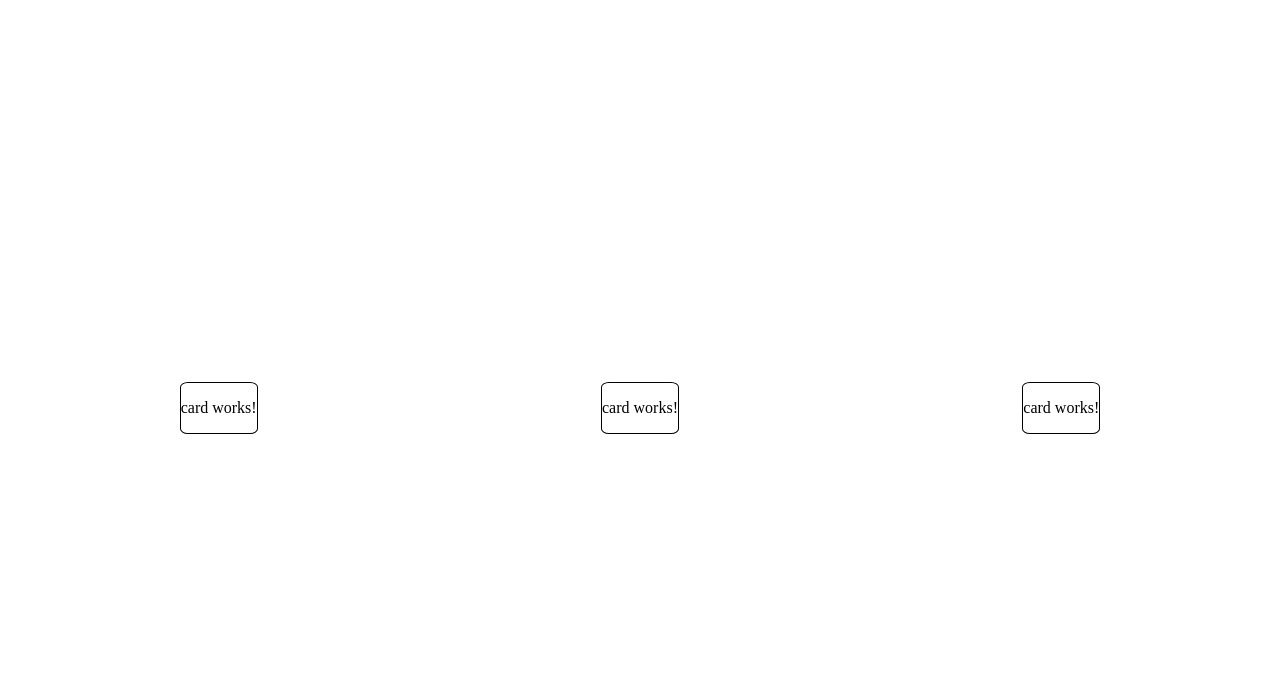
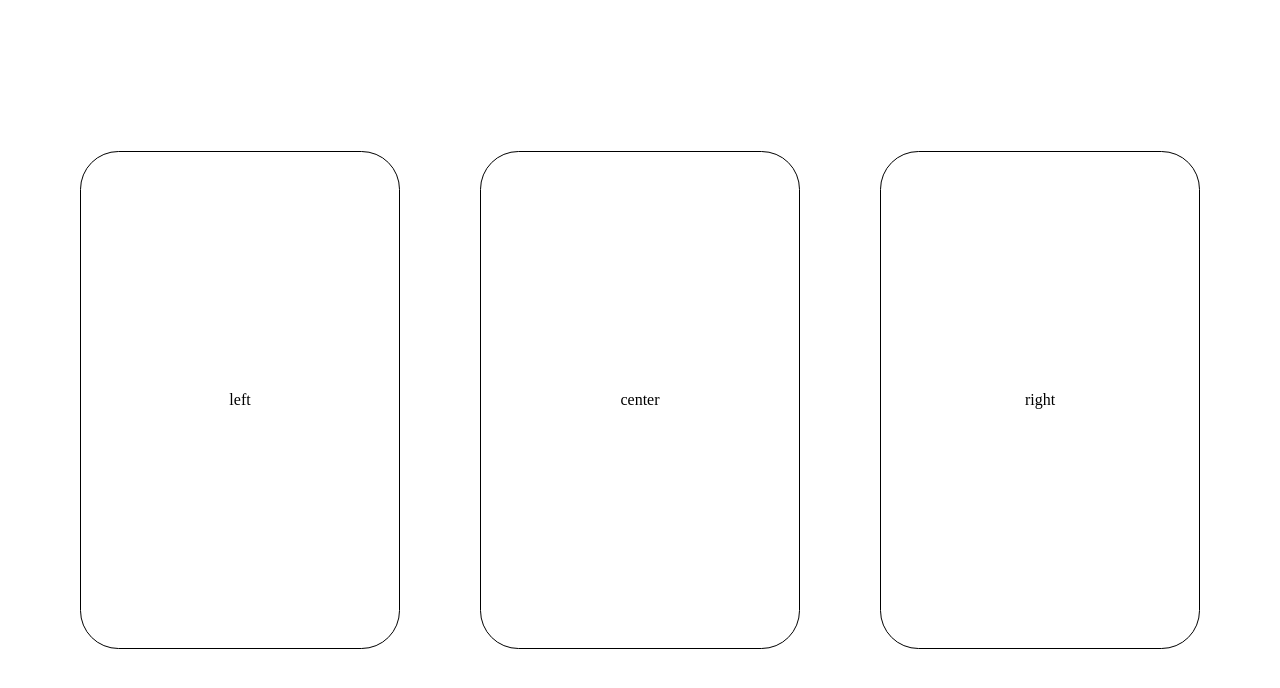
Before and after one commit to m16s/adventure-cards, an Angular app: page / in a window 1280 px wide. Shown: the top 688 px of the page. Built offline with nearby package versions, Linux system fonts and the light colour scheme.

Commit message:
Add basic cards layout

```diff
--- a/src/app/components/card/card.component.html
+++ b/src/app/components/card/card.component.html
@@ -1,3 +1 @@
-<p>
-  card works!
-</p>
+<ng-content></ng-content>
--- a/src/app/components/card/card.component.scss
+++ b/src/app/components/card/card.component.scss
@@ -1,7 +1,3 @@
-// 2.857142857142857
-// w:3 h:4
-
-
 :host {
   display: flex;
   flex-shrink: 0;
@@ -9,13 +5,10 @@
   align-items: center;
   justify-content: center;
   border: 1px solid black;
-  border-radius: 10%;
+  border-radius: 3vh;
 
-  // height: #{100vh * .35 * 1};
-  // width: #{100vh * .285 * 1};
+  @media (min-width: 768px) {
+    border-radius: 3vw;
+  }
 
-  // @media (min-width: 765px) {
-  //   height: #{(100vw / 3.5) * .75};
-  //   width: #{(100vw / 2.85) * .75};
-  // }
 }
--- a/src/app/components/player/player.component.html
+++ b/src/app/components/player/player.component.html
@@ -1,3 +1,8 @@
-<app-card class="card-1"></app-card>
-<app-card class="card-2"></app-card>
-<app-card class="card-3"></app-card>
+<div
+class="player"
+[ngClass]="{ 'player--h': horizontalOrientation }"
+>
+  <app-card class="card card--center">center</app-card>
+  <app-card class="card card--left">left</app-card>
+  <app-card class="card card--right">right</app-card>
+</div>
--- a/src/app/components/player/player.component.scss
+++ b/src/app/components/player/player.component.scss
@@ -1,22 +1,57 @@
-:host {
+$wScaleV: .2 / .35;
+$hScaleV: 1;
+$wScaleH: 1;
+$hScaleH: .35 / .225;
+
+.player {
   display: flex;
-  flex-direction: column;
+  flex-direction: row;
+  flex-wrap: wrap;
+  overflow: hidden;
+
   justify-content: space-around;
+  justify-content: space-evenly;
   align-items: center;
+
   height: 100vh;
+  // height: 90vh;
+  // padding-top: 5vh;
 
-  @media (min-width: 765px) {
+  &--h.player {
     flex-direction: row;
+    flex-wrap: nowrap;
+
+    height: 100vh;
+    margin-top: 0;
+
+    .card {
+      width: #{ (100vw * .25) * $wScaleH };
+      height: #{(100vw * .25) * $hScaleH };
+
+      &--left {
+        order: 0;
+      }
+
+      &--center {
+        order: 1;
+        margin: 0;
+      }
+
+      &--right {
+        order: 2;
+      }
+    }
+  }
+
+  .card {
+    width: #{ (100vh * .35) * $wScaleV };
+    height: #{(100vh * .35) * $hScaleV };
+
+    &--center {
+      margin: 0 50vw;
+      // slightly increased
+      width: #{ (100vh * .35) * $wScaleV };
+      height: #{(100vh * .35) * $hScaleV };
+    }
   }
 }
-
-.card {
-  height: #{100vh * .35 * 1};
-  width: #{100vh * .285 * 1};
-
-  @media (min-width: 765px) {
-    height: #{(100vw / 3.5) * .75};
-    width: #{(100vw / 2.85) * .75};
-  }
-
-}
--- a/src/app/components/player/player.component.ts
+++ b/src/app/components/player/player.component.ts
@@ -1,4 +1,5 @@
 import { Component, OnInit } from '@angular/core';
+import { ViewportService, Orientations } from '../../services/viewport.service';
 
 @Component({
   selector: 'app-player',
@@ -6,8 +7,15 @@ import { Component, OnInit } from '@angular/core';
   styleUrls: ['./player.component.scss']
 })
 export class PlayerComponent implements OnInit {
+  horizontalOrientation = true;
 
-  constructor() { }
+  constructor(
+    private viewport: ViewportService,
+  ) {
+    viewport.viewport$.subscribe(viewport => {
+      this.horizontalOrientation = viewport.orientation === Orientations.Horizontal;
+    });
+  }
 
   ngOnInit() {
   }
--- a/src/app/services/viewport.service.ts
+++ b/src/app/services/viewport.service.ts
@@ -34,6 +34,10 @@ export class ViewportService {
     return this._viewport$.asObservable();
   }
 
+  get viewport() {
+    return this.lastViewport;
+  }
+
   private onResize() {
     const newVP = this.calculateViewportUpdate();
     const prevVP = this.lastViewport;
--- a/src/styles.scss
+++ b/src/styles.scss
@@ -1,4 +1,8 @@
-body {
-  height: 100vh;
-  overflow: hidden;
+* {
+  box-sizing: border-box;
 }
+
+html, body {
+  margin: 0;
+  padding: 0;
+}
```
